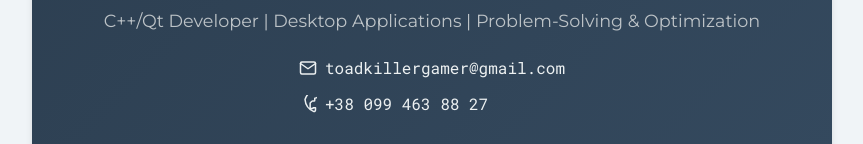
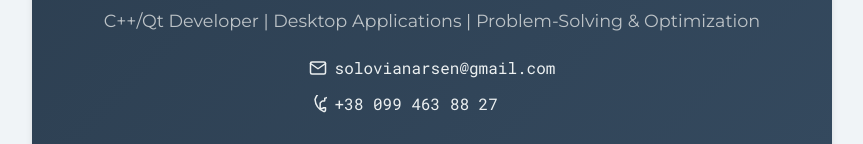
Before and after one commit to KpoJleBapKa/kpojlebapka.github.io, a plain HTML site: page index.html in a window 1280 px wide. Shown: the part 244-388 px from the top of the page, without its empty margins (208-1071 px from the left). Drawn offline with Linux system fonts and the light colour scheme.

Commit message:
v1.3.1 correction

```diff
--- a/index.html
+++ b/index.html
@@ -31,9 +31,9 @@
             <h1 class="name" data-i18n-key="fullName"></h1>
             <p class="position" data-i18n-key="position"></p>
             <div class="contact-info">
-                <a href="mailto:toadkillergamer@gmail.com" class="contact-link">
+                <a href="mailto:solovianarsen@gmail.com" class="contact-link">
                     <svg xmlns="http://www.w3.org/2000/svg" width="18" height="18" viewBox="0 0 24 24" fill="none" stroke="currentColor" stroke-width="2" stroke-linecap="round" stroke-linejoin="round"><path d="M4 4h16c1.1 0 2 .9 2 2v12c0 1.1-.9 2-2 2H4c-1.1 0-2-.9-2-2V6c0-1.1.9-2 2-2z"></path><polyline points="22,6 12,13 2,6"></polyline></svg>
-                    toadkillergamer@gmail.com
+                    solovianarsen@gmail.com
                 </a>
                 <a href="tel:+380994638827" class="contact-link">
                     <svg xmlns="http://www.w3.org/2000/svg" width="18" height="18" viewBox="0 0 24 24" fill="none" stroke="currentColor" stroke-width="2" stroke-linecap="round" stroke-linejoin="round"><path d="M22 16.92v3a2 2 0 0 1-2.18 2.18A19.09 19.09 0 0 1 8.01 6.01a20.25 20.25 0 0 1 12.87-12.87A2 2 0 0 1 21 4.18V7c0 .55-.45 1-1 1h-2a1 1 0 0 0-.71.29l-2.14 2.14a1 1 0 0 0-.29.71V17a1 1 0 0 0 1 1h2a1 1 0 0 0 1-1z"></path></svg>
```
